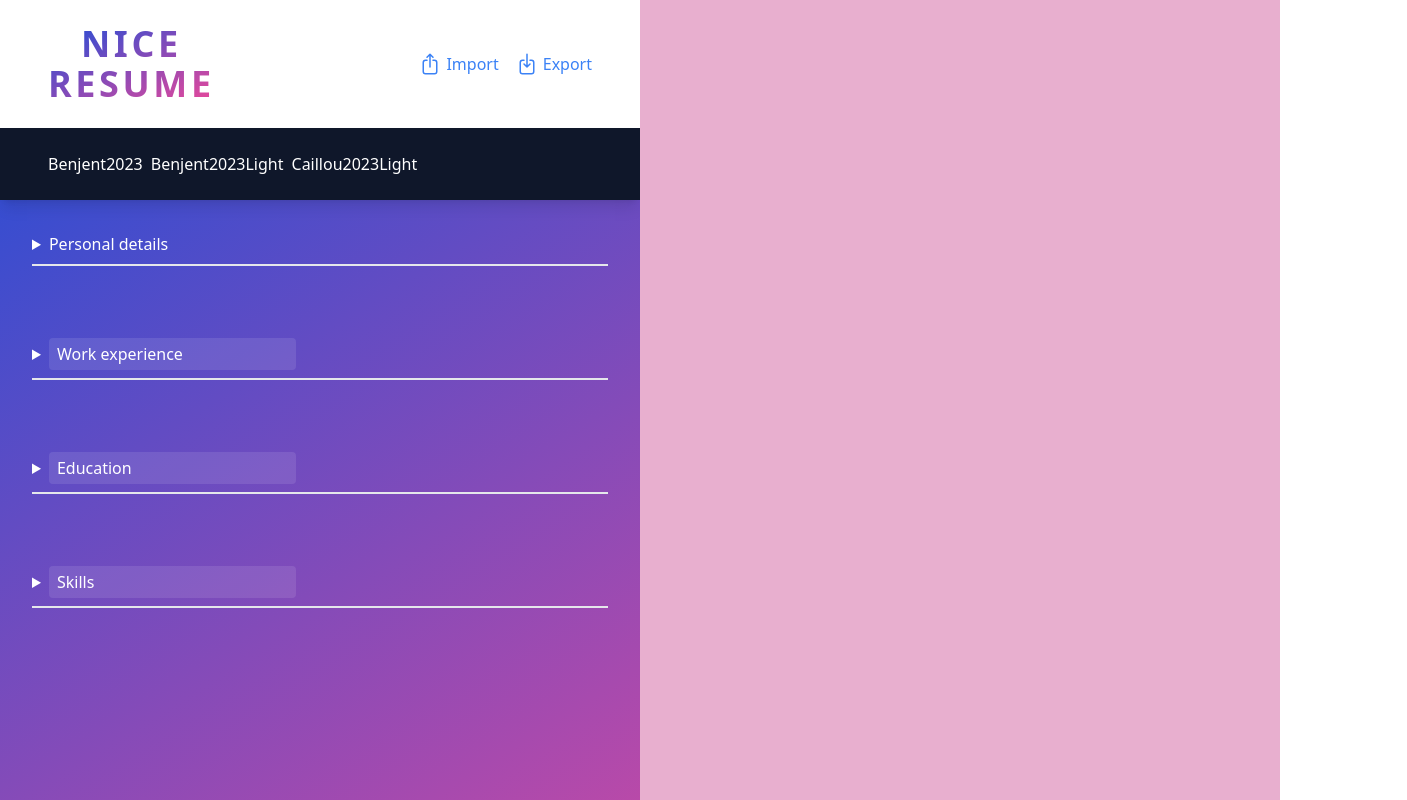
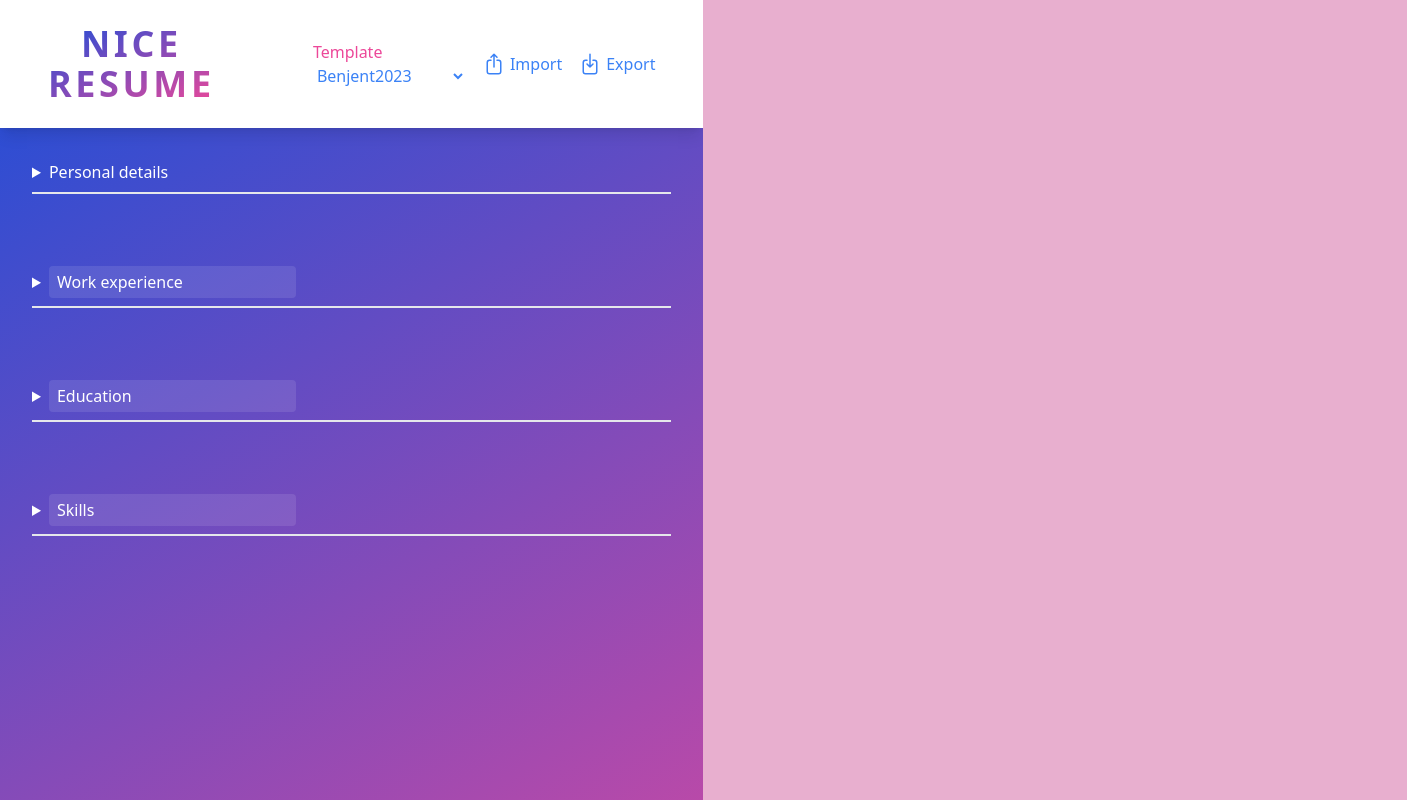
Before and after one commit to Benjent/nice-resume, a Vue app: page / in a window 1280 px wide. Shown: the whole page, 1407 px wide, since content can reach past the window. Built offline with nearby package versions, Linux system fonts and the light colour scheme; a web font is replaced by a local one.

Commit message:
chore: move template selection in header and rely on html select

```diff
--- a/src/components/Editor.vue
+++ b/src/components/Editor.vue
@@ -9,12 +9,7 @@ import {
 } from "@heroicons/vue/24/outline";
 import { useResumeStore } from "../stores/resume";
 import { moveDown, moveUp, remove } from "../utils/array";
-import {
-  Template,
-  type Education,
-  type Skill,
-  type WorkExperience,
-} from "../types";
+import { type Education, type Skill, type WorkExperience } from "../types";
 import { templates } from "../globals";
 import Category from "./Category.vue";
 import ListActions from "./ListActions.vue";
@@ -109,10 +104,6 @@ function importFromJson(event: Event) {
   }
 }
 
-function selectTemplate(value: Template) {
-  template.value = value;
-}
-
 function addJob() {
   const experience: WorkExperience = {
     position: "",
@@ -150,7 +141,9 @@ function addSkill() {
 
 <template>
   <main class="flex flex-col overflow-y-scroll text-white">
-    <header class="flex justify-between gap-2 py-6 px-12 bg-white shadow-lg">
+    <header
+      class="flex justify-between gap-2 py-6 px-12 bg-white text-pink-500 shadow-lg"
+    >
       <h1
         class="bg-gradient-to-br from-blue-700 to-pink-500 text-transparent bg-clip-text text-center text-4xl font-black tracking-widest uppercase"
       >
@@ -159,6 +152,18 @@ function addSkill() {
         Resume
       </h1>
       <div class="flex items-center gap-4">
+        <label for="editorTemplateSelector">
+          Template
+          <select
+            id="editorTemplateSelector"
+            v-model="template"
+            class="bg-white cursor-pointer text-blue-500 block"
+          >
+            <option v-for="template in templates" :key="template">
+              {{ template }}
+            </option>
+          </select>
+        </label>
         <div>
           <label
             for="editorFileReader"
@@ -185,11 +190,6 @@ function addSkill() {
         </button>
       </div>
     </header>
-    <ul class="flex gap-2 py-6 px-12 bg-slate-900 shadow-lg">
-      <li v-for="(template, index) in templates" :key="index">
-        <button @click="selectTemplate(template)">{{ template }}</button>
-      </li>
-    </ul>
     <Category class="w-full">
       <template v-slot:header>Personal details</template>
       <div class="flex flex-col gap-5">
```
